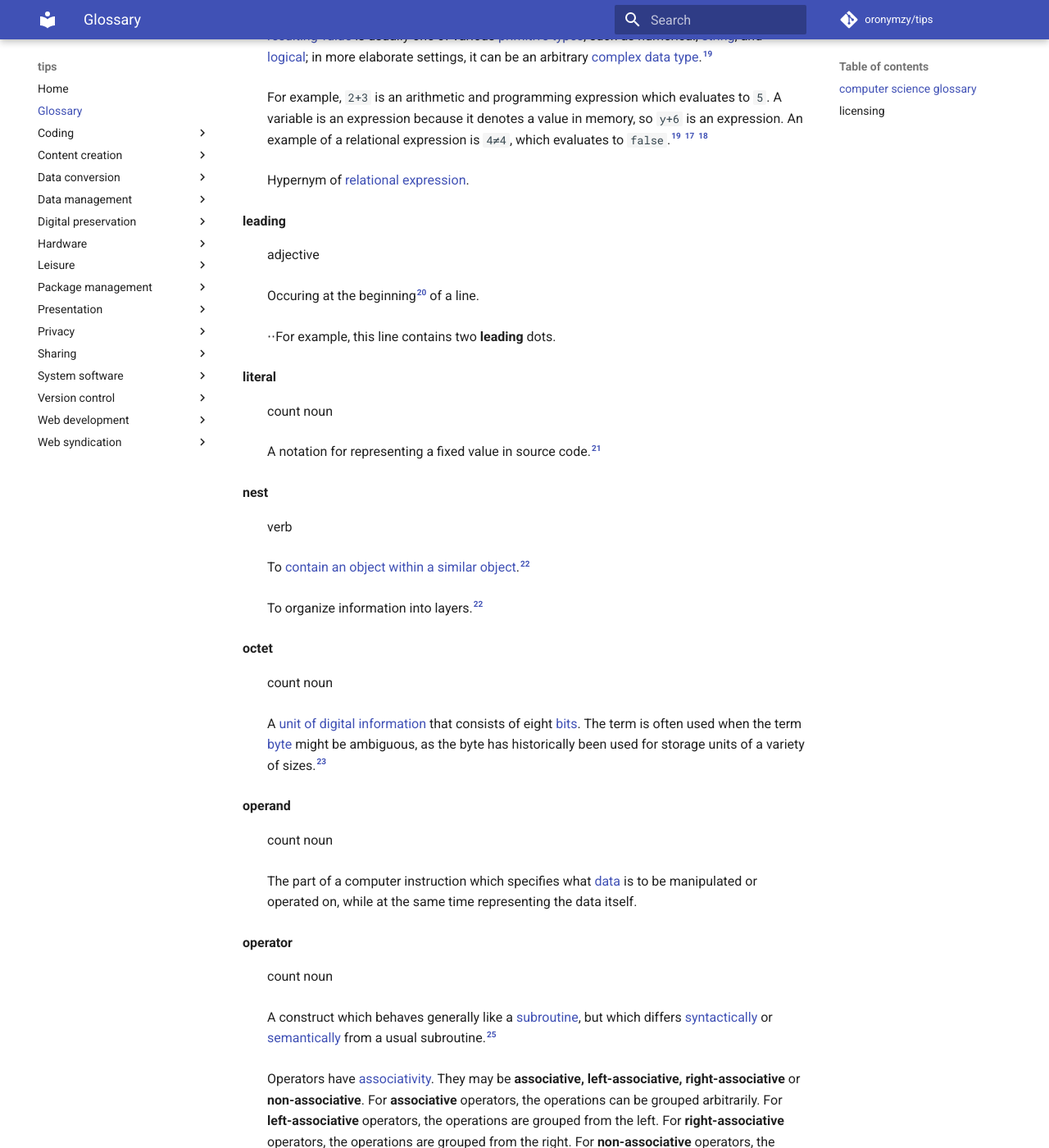
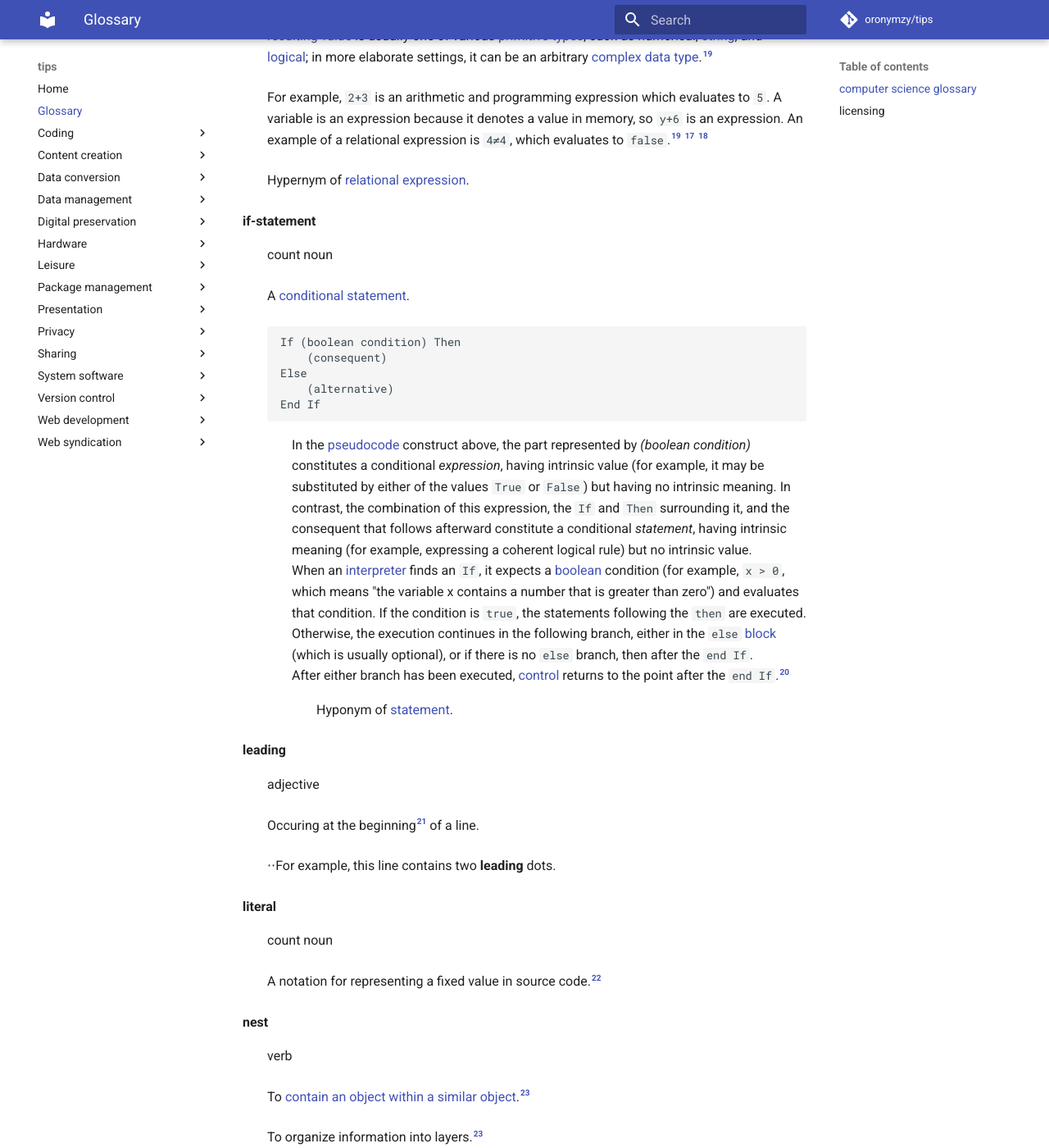
Before and after one commit to oronymzy/tips, an MkDocs documentation site: the page built from docs/glossry.md, in a window 1280 px wide and 1400 px high, scrolled down 3250 px. Shown: the whole window at 82% size. Built offline with MkDocs 1.6.1 and Material for MkDocs 9.7.7, drawn with Linux system fonts in a browser that asks for light colours; comment, search, counter and statistics services are not loaded; some of the changed text lies outside the part shown.

Commit message:
Add 'if-statement' concept, add list item
Add 'if-statement' concept, with footnote.
Add 'Conditional (computer programming)§If–then(–else)'
unordered list item
with hyperlink in 'licensing' section.
Add semantic relation between 'statement'
and 'if-statement'.
Unexpected behavior: nested description list
descriptions are being produced.

````diff
--- a/docs/glossry.md
+++ b/docs/glossry.md
@@ -60,6 +60,22 @@ Data can be organized in many different types of [data structures](https://en.wi
 : For example, `2+3` is an arithmetic and programming expression which evaluates to `5`. A variable is an expression because it denotes a value in memory, so `y+6` is an expression. An example of a relational expression is `4≠4`, which evaluates to `false`.[^expressiondef-note1] [^expressiondef1] [^expressiondef2]
 : Hypernym of [relational expression](#relationalexpressiondef).
 
+**if-statement** {: #ifstatementdef }
+: count noun
+: A [conditional](#conditionaldef) [statement](#statementdef).
+:
+```
+If (boolean condition) Then
+    (consequent)
+Else
+    (alternative)
+End If
+```
+: In the [pseudocode](https://en.wikipedia.org/wiki/Pseudocode) construct above, the part represented by *(boolean condition)* constitutes a conditional *expression*, having intrinsic value (for example, it may be substituted by either of the values `True` or `False`) but having no intrinsic meaning. In contrast, the combination of this expression, the `If` and `Then` surrounding it, and the consequent that follows afterward constitute a conditional *statement*, having intrinsic meaning (for example, expressing a coherent logical rule) but no intrinsic value.
+When an [interpreter](https://en.wikipedia.org/wiki/Interpreter_(computing)) finds an `If`, it expects a [boolean](https://en.wikipedia.org/wiki/Boolean_datatype) condition (for example, `x > 0`, which means "the variable x contains a number that is greater than zero") and evaluates that condition. If the condition is `true`, the statements following the `then` are executed. Otherwise, the execution continues in the following branch, either in the `else` [block](https://en.wikipedia.org/wiki/Block_(programming)) (which is usually optional), or if there is no `else` branch, then after the `end If`.
+After either branch has been executed, [control](https://en.wikipedia.org/wiki/Control_flow) returns to the point after the `end If`.[^ifstatementdef-note1]
+: Hyponym of [statement](#statementdef).
+
 **leading** {: #leadingdef }
 : adjective
 : Occuring at the beginning[^leadingdef] of a line.
@@ -101,6 +117,7 @@ Data can be organized in many different types of [data structures](https://en.wi
 **statement** {: #statementdef }
 : count noun
 : A syntactic unit of an [imperative](https://en.wikipedia.org/wiki/Imperative_programming) [programming language](https://en.wikipedia.org/wiki/Programming_language) that expresses some action to be carried out.[^statementdef1] A program written in such a language is formed by a sequence of one or more statements. A statement may have internal components (e.g., [expressions](#expressiondef)). [^statementdef-note1]
+: Hypernym of [if-statement](#ifstatementdef).
 
 **subroutine** {: #subroutinedef }
 : count noun
@@ -129,6 +146,7 @@ Data can be organized in many different types of [data structures](https://en.wi
 
 - [Boolean data type](https://en.wikipedia.org/w/index.php?title=Boolean_data_type&oldid=876857392)
 - [Conditional (computer programming)](https://en.wikipedia.org/w/index.php?title=Conditional_(computer_programming)&oldid=881570939)
+- [Conditional (computer programming)§If–then(–else)](https://en.wikipedia.org/w/index.php?title=Conditional_(computer_programming)&oldid=881570939)
 - [Data (computing)](https://en.wikipedia.org/w/index.php?title=Data_(computing)&oldid=881080086)
 - [Data type](https://en.wikipedia.org/w/index.php?title=Data_type&oldid=879519751)
 - [Entry point](https://en.wikipedia.org/w/index.php?title=Entry_point&oldid=881544189)
@@ -175,6 +193,7 @@ on Wiktionary, with changes made.
 [^expressiondef1]: [Javascript expressions, Mozilla](https://developer.mozilla.org/en/Core_JavaScript_1.5_Guide/Expressions) Accessed July 6, 2009]
 [^expressiondef2]: [Programming in C](https://www.cs.drexel.edu/~rweaver/COURSES/ISTC-2/TOPICS/expr.html) Accessed July 6, 2009
 [^expressiondef-note1]: This definition is similar to [Wikipedia's definition](https://en.wikipedia.org/wiki/Expression_(computer_science)), with changes made.
+[^ifstatementdef-note1]: This definition is based on [Wikipedia's definition](https://en.wikipedia.org/wiki/Conditional_(computer_programming)#If%E2%80%93then(%E2%80%93else)).
 [^leadingdef]: <https://stackoverflow.com/questions/959215/how-do-i-remove-leading-whitespace-in-python>
 [^literaldef-note1]: This definition is the same as [Wikipedia's definition](https://en.wikipedia.org/wiki/Literal_(computer_programming)).
 [^nestdef-note1]: This definition is loosely based on [Wikipedia's definition of “nesting”](https://en.wikipedia.org/wiki/Nesting_(computing)).
````
